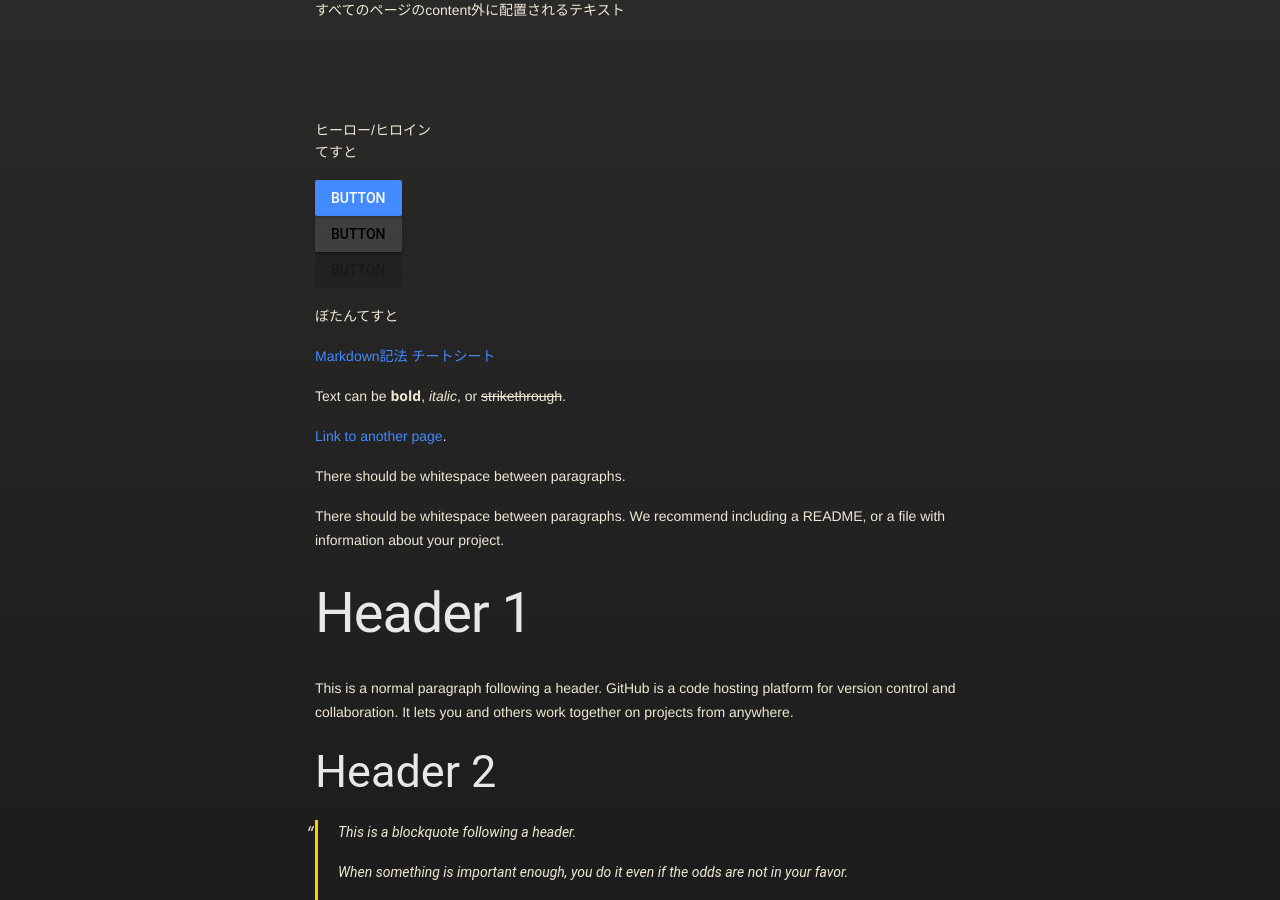
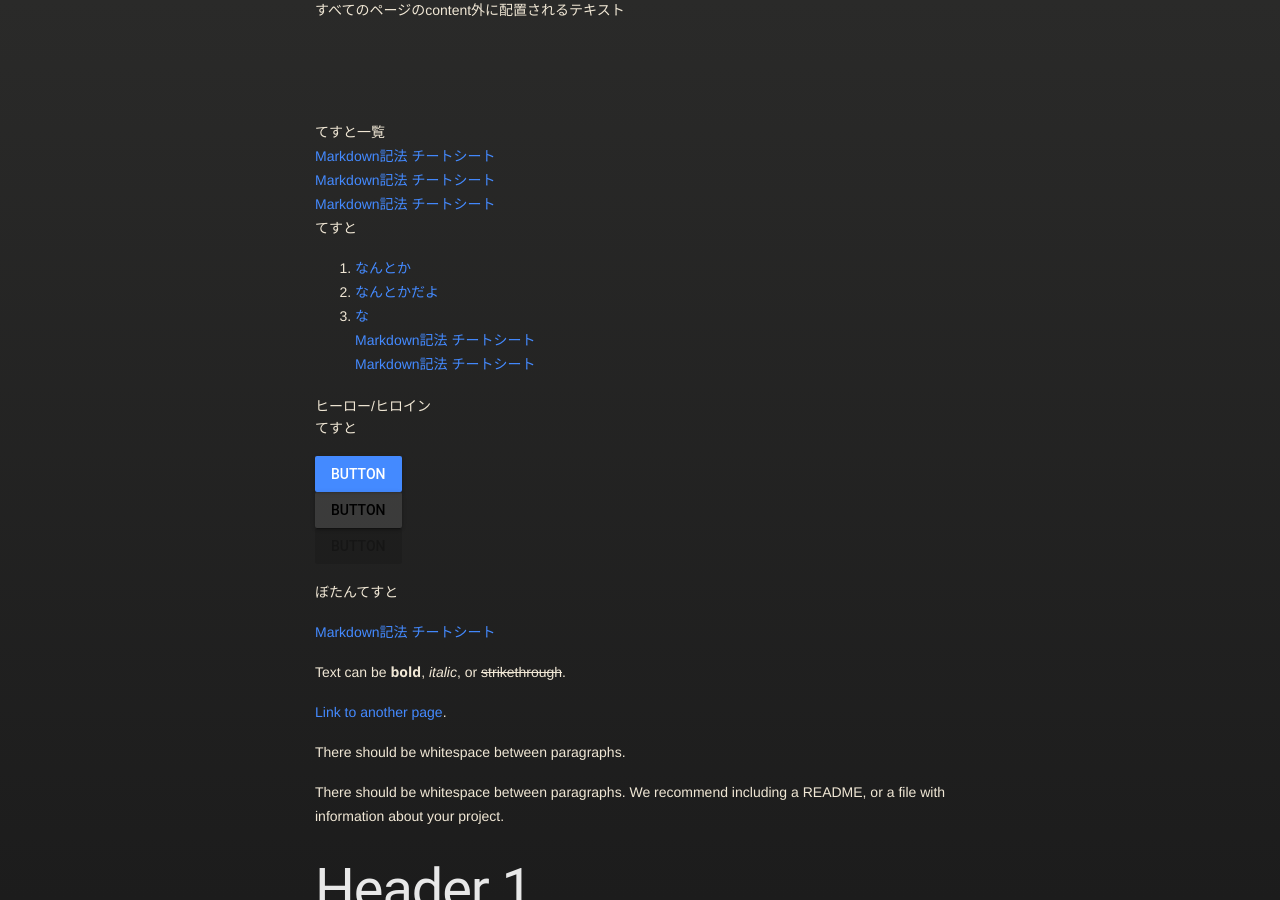
Before and after one commit to gyaaaaaaaaaaaa/readmetest.github.io, a Jekyll site: the page built from index.md, in a window 1280 px wide and 900 px high. Built offline with Jekyll 4.4.1, drawn with Linux system fonts in a browser that asks for light colours; our own code applies the rules of GitHub Pages for plain Markdown files.

Commit message:
Update index.md

```diff
--- a/index.md
+++ b/index.md
@@ -1,3 +1,14 @@
+てすと一覧
+[Markdown記法 チートシート](https://gist.github.com/mignonstyle/083c9e1651d7734f84c99b8cf49d57fa)
+[Markdown記法 チートシート](https://gist.github.com/mignonstyle/083c9e1651d7734f84c99b8cf49d57fa)
+[Markdown記法 チートシート](https://gist.github.com/mignonstyle/083c9e1651d7734f84c99b8cf49d57fa)
+てすと
+1. [なんとか](https://gist.github.com/mignonstyle/083c9e1651d7734f84c99b8cf49d57fa)
+2. [なんとかだよ](https://gist.github.com/mignonstyle/083c9e1651d7734f84c99b8cf49d57fa)
+3. [な](https://gist.github.com/mignonstyle/083c9e1651d7734f84c99b8cf49d57fa)
+[Markdown記法 チートシート](https://gist.github.com/mignonstyle/083c9e1651d7734f84c99b8cf49d57fa)
+[Markdown記法 チートシート](https://gist.github.com/mignonstyle/083c9e1651d7734f84c99b8cf49d57fa)
+
 <script>
   window.onload = function onLoad(){
   var character_1 = ["怒れる若者", "アンチ・ヒーロー", "観客", "ほら吹き", "男役", "さくら", "腹心", "批評家", "女役", "ヒーロー/ヒロイン", "王", "無礼講の王", "恋人", "吟遊詩人", "老人役/老女役", "劇作家", "犠牲", "悪党", "料理人", "賢者", "敵役", "医者", "道化"];
```
